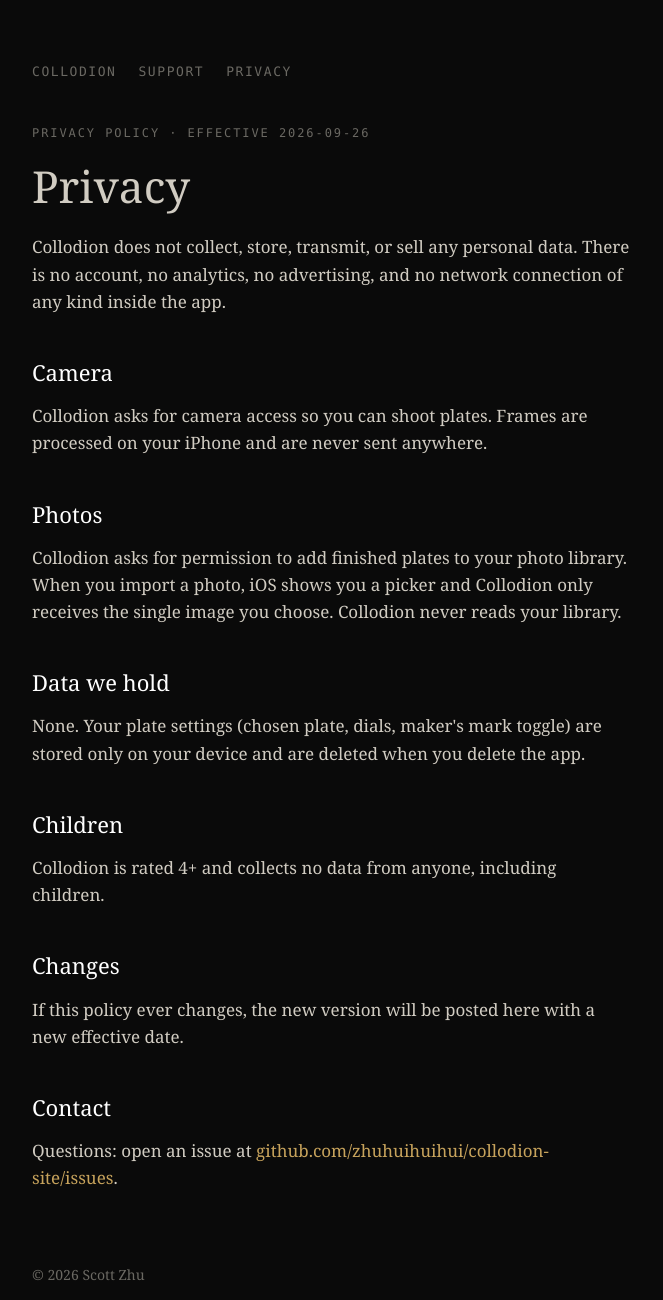
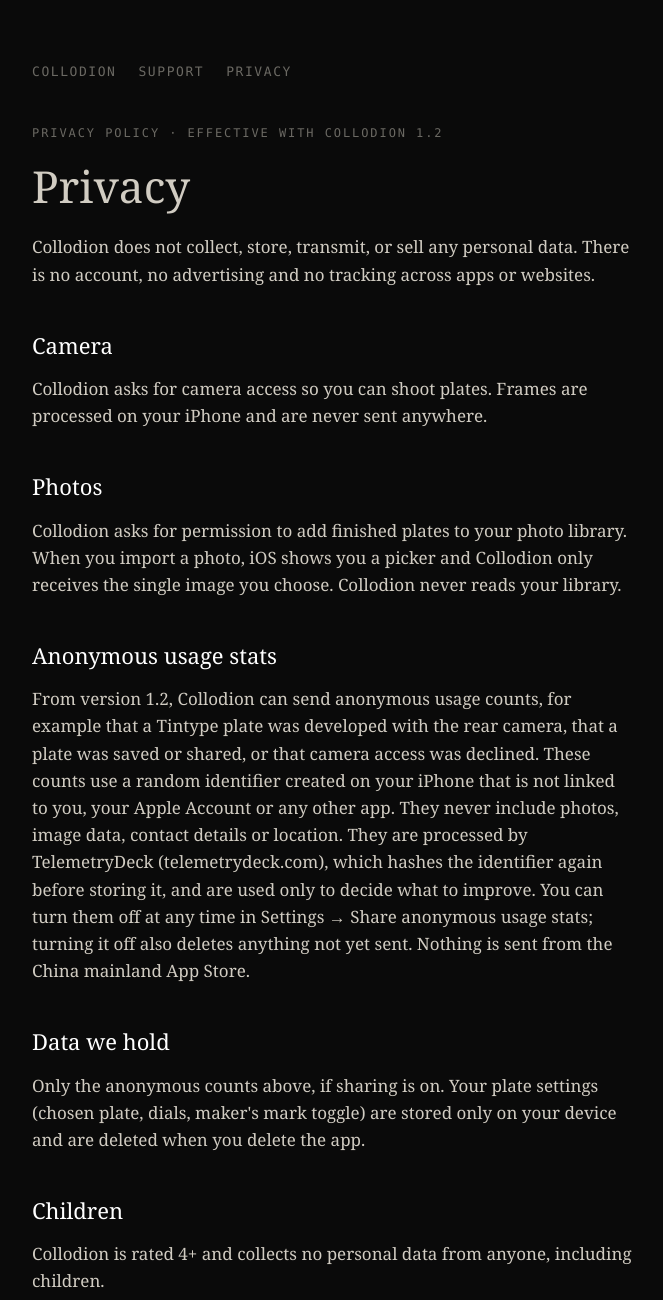
Before and after one commit to zhuhuihuihui/collodion-site, a plain HTML site: page privacy.html in a window 1280 px wide. Shown: the top 1300 px of the page, without its empty margins (308-971 px from the left). Drawn offline with Linux system fonts and the light colour scheme.

Commit message:
Privacy page for Collodion 1.2 (anonymous usage stats)
Co-Authored-By: Claude Opus 5.5 <noreply@anthropic.com>

```diff
--- a/privacy.html
+++ b/privacy.html
@@ -1,11 +1,12 @@
 <!doctype html><html lang="en"><head><meta charset="utf-8"><meta name="viewport" content="width=device-width,initial-scale=1"><title>Collodion — Privacy Policy</title><link rel="stylesheet" href="style.css"></head><body><main>
 <nav><a href="./">Collodion</a><a href="support">Support</a><a href="privacy">Privacy</a></nav>
-<p class="k">Privacy policy · effective 2026-09-26</p><h1>Privacy</h1>
-<p>Collodion does not collect, store, transmit, or sell any personal data. There is no account, no analytics, no advertising, and no network connection of any kind inside the app.</p>
+<p class="k">Privacy policy · effective with Collodion 1.2</p><h1>Privacy</h1>
+<p>Collodion does not collect, store, transmit, or sell any personal data. There is no account, no advertising and no tracking across apps or websites.</p>
 <h2>Camera</h2><p>Collodion asks for camera access so you can shoot plates. Frames are processed on your iPhone and are never sent anywhere.</p>
 <h2>Photos</h2><p>Collodion asks for permission to add finished plates to your photo library. When you import a photo, iOS shows you a picker and Collodion only receives the single image you choose. Collodion never reads your library.</p>
-<h2>Data we hold</h2><p>None. Your plate settings (chosen plate, dials, maker's mark toggle) are stored only on your device and are deleted when you delete the app.</p>
-<h2>Children</h2><p>Collodion is rated 4+ and collects no data from anyone, including children.</p>
+<h2>Anonymous usage stats</h2><p>From version 1.2, Collodion can send anonymous usage counts, for example that a Tintype plate was developed with the rear camera, that a plate was saved or shared, or that camera access was declined. These counts use a random identifier created on your iPhone that is not linked to you, your Apple Account or any other app. They never include photos, image data, contact details or location. They are processed by TelemetryDeck (telemetrydeck.com), which hashes the identifier again before storing it, and are used only to decide what to improve. You can turn them off at any time in Settings → Share anonymous usage stats; turning it off also deletes anything not yet sent. Nothing is sent from the China mainland App Store.</p>
+<h2>Data we hold</h2><p>Only the anonymous counts above, if sharing is on. Your plate settings (chosen plate, dials, maker's mark toggle) are stored only on your device and are deleted when you delete the app.</p>
+<h2>Children</h2><p>Collodion is rated 4+ and collects no personal data from anyone, including children.</p>
 <h2>Changes</h2><p>If this policy ever changes, the new version will be posted here with a new effective date.</p>
 <h2>Contact</h2><p>Questions: open an issue at <a href="https://github.com/zhuhuihuihui/collodion-site/issues">github.com/zhuhuihuihui/collodion-site/issues</a>.</p>
 <footer>© 2026 Scott Zhu</footer></main></body></html>
```
